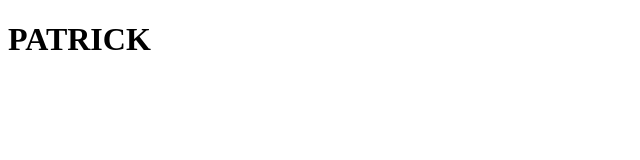
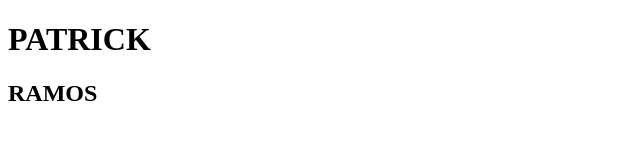
Before and after one commit to 2004PR/2004pr.github.io, a plain HTML site: page index.html in a window 1280 px wide. Shown: the whole page, without its empty margins (0-640 px from the left). Drawn offline with Linux system fonts and the light colour scheme.

Commit message:
Inicio del Repositorio 2

```diff
--- a/index.html
+++ b/index.html
@@ -7,5 +7,6 @@
 </head>
 <body>
     <H1>PATRICK</H1>
+    <H2>RAMOS</H2>
 </body>
 </html>
```
